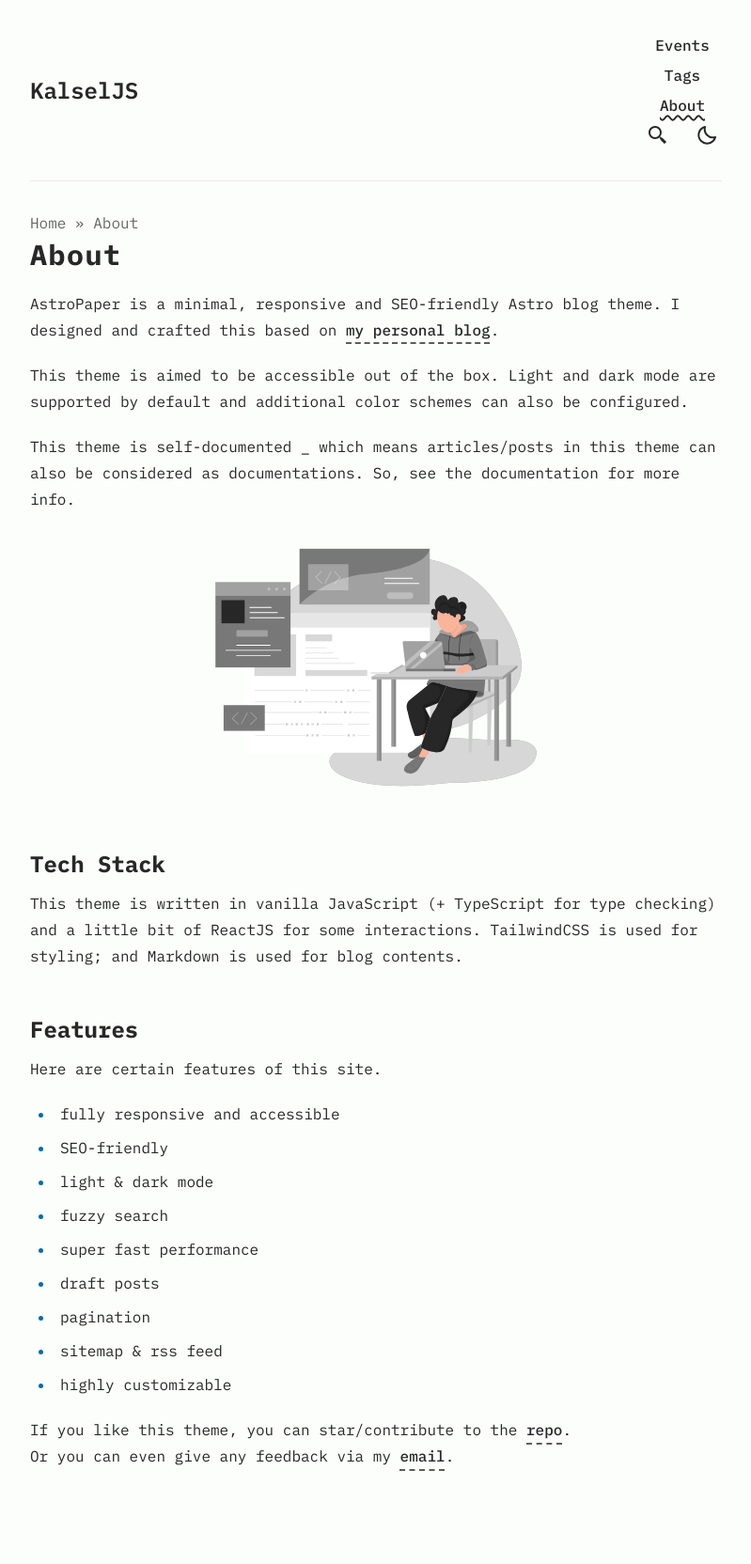
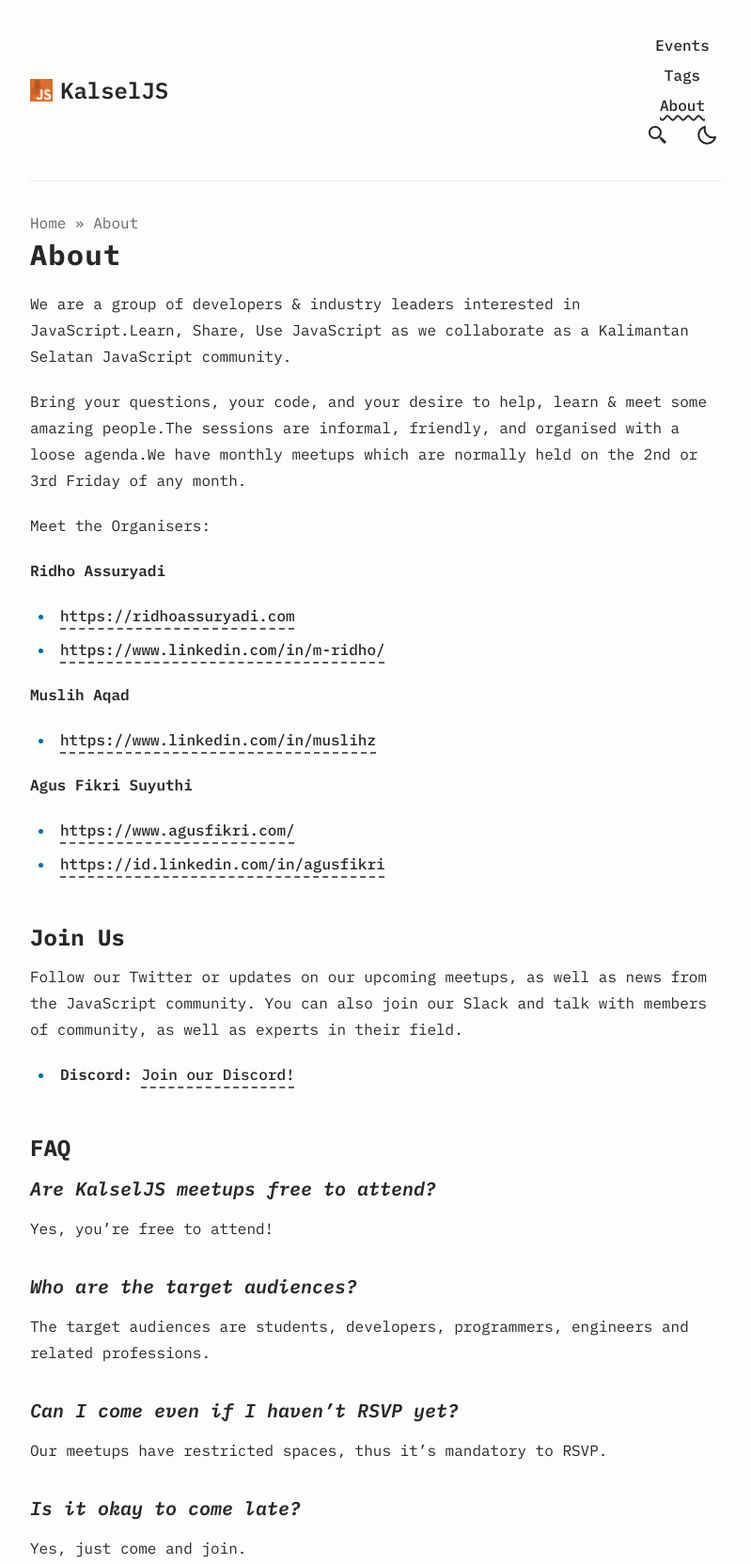
Before and after one commit to KalselJS/homepage, an Astro site: page /about in a window 1280 px wide. Shown: the top 1664 px of the page at 94% size, without its empty margins (240-1039 px from the left). Built offline with nearby package versions, Linux system fonts and the light colour scheme; Astro itself is replaced by a stand-in of ours.

Commit message:
update header and homepage

```diff
--- a/src/components/Header.astro
+++ b/src/components/Header.astro
@@ -13,20 +13,16 @@
 <header>
   <a id="skip-to-content" href="#main-content">Skip to content</a>
   <div class="nav-container">
-    <div class="top-nav-wrap">
-      <a href="/" class="logo whitespace-nowrap">
-        {
-          LOGO_IMAGE.enable ? (
-            <img
-              src={`/assets/${LOGO_IMAGE.svg ? "logo.svg" : "logo.png"}`}
-              alt={SITE.title}
-              width={LOGO_IMAGE.width}
-              height={LOGO_IMAGE.height}
-            />
-          ) : (
-            SITE.title
-          )
-        }
+    <div class="top-nav-wrap items-center">
+      <a href="/" class="logo whitespace-nowrap flex items-center">
+        <img
+          src={`/favicon.png`}
+          alt={SITE.title}
+          width={24}
+          height={24}
+          class="mr-2"
+        />
+        {SITE.title}
       </a>
       <nav id="nav-menu">
         <button
--- a/src/layouts/Layout.astro
+++ b/src/layouts/Layout.astro
@@ -41,7 +41,7 @@
   <head>
     <meta charset="UTF-8" />
     <meta name="viewport" content="width=device-width" />
-    <link rel="icon" type="image/svg+xml" href="/favicon.svg" />
+    <link rel="icon" type="image/png" href="/favicon.png" />
     <link rel="canonical" href={canonicalURL} />
     <meta name="generator" content={Astro.generator} />
 
--- a/src/pages/about.md
+++ b/src/pages/about.md
@@ -3,34 +3,46 @@
 title: "About"
 ---
 
-AstroPaper is a minimal, responsive and SEO-friendly Astro blog theme. I designed and crafted this based on [my personal blog](https://satnaing.dev/blog).
+We are a group of developers &amp; industry leaders interested in JavaScript.Learn, Share, Use JavaScript as we collaborate as a Kalimantan Selatan JavaScript community.
 
-This theme is aimed to be accessible out of the box. Light and dark mode are supported by
-default and additional color schemes can also be configured.
+Bring your questions, your code, and your desire to help, learn & meet some amazing people.The sessions are informal, friendly, and organised with a loose agenda.We have monthly meetups which are normally held on the 2nd or 3rd Friday of any month.
 
-This theme is self-documented \_ which means articles/posts in this theme can also be considered as documentations. So, see the documentation for more info.
+Meet the Organisers:
 
-<div>
-  <img src="/assets/dev.svg" class="sm:w-1/2 mx-auto" alt="coding dev illustration">
-</div>
+**Ridho Assuryadi**
 
-## Tech Stack
+- https://ridhoassuryadi.com
+- https://www.linkedin.com/in/m-ridho/
 
-This theme is written in vanilla JavaScript (+ TypeScript for type checking) and a little bit of ReactJS for some interactions. TailwindCSS is used for styling; and Markdown is used for blog contents.
+**Muslih Aqad**
 
-## Features
+- https://www.linkedin.com/in/muslihz
 
-Here are certain features of this site.
+**Agus Fikri Suyuthi**
 
-- fully responsive and accessible
-- SEO-friendly
-- light & dark mode
-- fuzzy search
-- super fast performance
-- draft posts
-- pagination
-- sitemap & rss feed
-- highly customizable
+- https://www.agusfikri.com/
+- https://id.linkedin.com/in/agusfikri
 
-If you like this theme, you can star/contribute to the [repo](https://github.com/satnaing/astro-paper).
-Or you can even give any feedback via my [email](mailto:contact@satnaing.dev).
+## Join Us
+
+Follow our Twitter or updates on our upcoming meetups, as well as news from the JavaScript community. You can also join our Slack and talk with members of community, as well as experts in their field.
+
+- **Discord:** [Join our Discord!](https://kalseljs-join.herokuapp.com/)
+
+## FAQ
+
+### Are KalselJS meetups free to attend?
+
+Yes, you're free to attend!
+
+### Who are the target audiences?
+
+The target audiences are students, developers, programmers, engineers and related professions.
+
+### Can I come even if I haven't RSVP yet?
+
+Our meetups have restricted spaces, thus it's mandatory to RSVP.
+
+### Is it okay to come late?
+
+Yes, just come and join.
--- a/src/pages/index.astro
+++ b/src/pages/index.astro
@@ -29,52 +29,21 @@
         Come and meet other developers & industry leaders interested in
         JavaScript and its ecosystem in the South Borneo area.
       </p>
-      <p>
-        Read the blog posts or check
-        <LinkButton
-          className="underline decoration-dashed underline-offset-4 hover:text-skin-accent"
-          href="https://github.com/satnaing/astro-paper#readme"
-        >
-          README
-        </LinkButton> for more info.
-      </p>
       {
         // only display if at least one social link is enabled
         socialCount > 0 && (
           <div class="social-wrapper">
             <div class="social-links">Social Links:</div>
-            <Socials />
           </div>
         )
       }
     </section>
 
     <Hr />
-
-    {
-      featuredPosts.length > 0 && (
-        <>
-          <section id="featured">
-            <h2>Featured</h2>
-            <ul>
-              {featuredPosts.map(({ data, slug }) => (
-                <Card
-                  href={`/posts/${slug}/`}
-                  frontmatter={data}
-                  secHeading={false}
-                />
-              ))}
-            </ul>
-          </section>
-          {recentEvents.length > 0 && <Hr />}
-        </>
-      )
-    }
-
     {
       recentEvents.length > 0 && (
         <section id="recent-events">
-          <h2>Recent Posts</h2>
+          <h2>Recent Events</h2>
           <ul>
             {recentEvents.map(
               ({ data, slug }, index) =>
@@ -132,11 +101,11 @@
 
   /* ===== Featured & Recent Posts Sections ===== */
   #featured,
-  #recent-posts {
+  #recent-events {
     @apply pb-6 pt-12;
   }
   #featured h2,
-  #recent-posts h2 {
+  #recent-events h2 {
     @apply text-2xl font-semibold tracking-wide;
   }
   .all-posts-btn-wrapper {
```
Also changed, not shown: public/favicon.png (added), public/favicon.svg (deleted).
